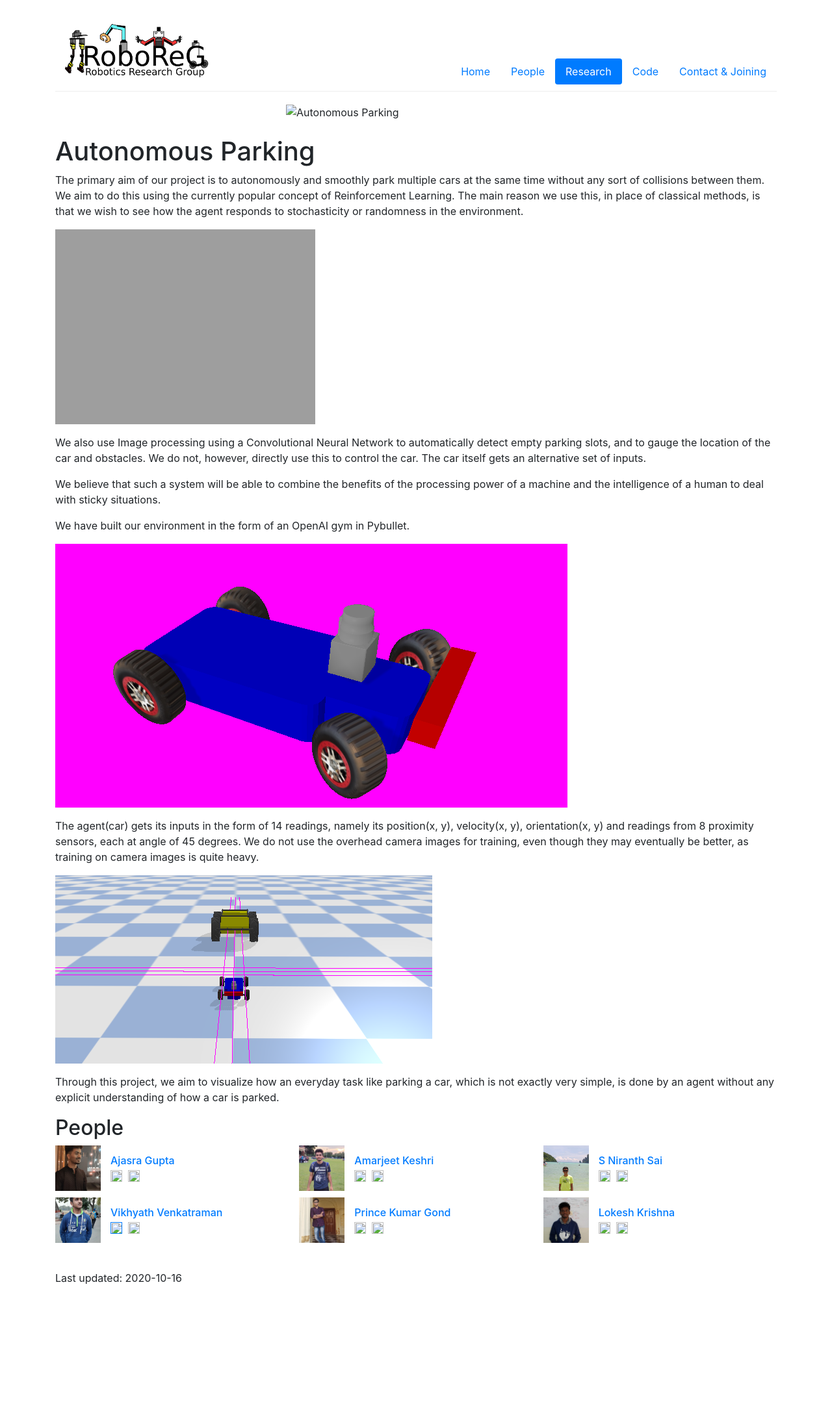
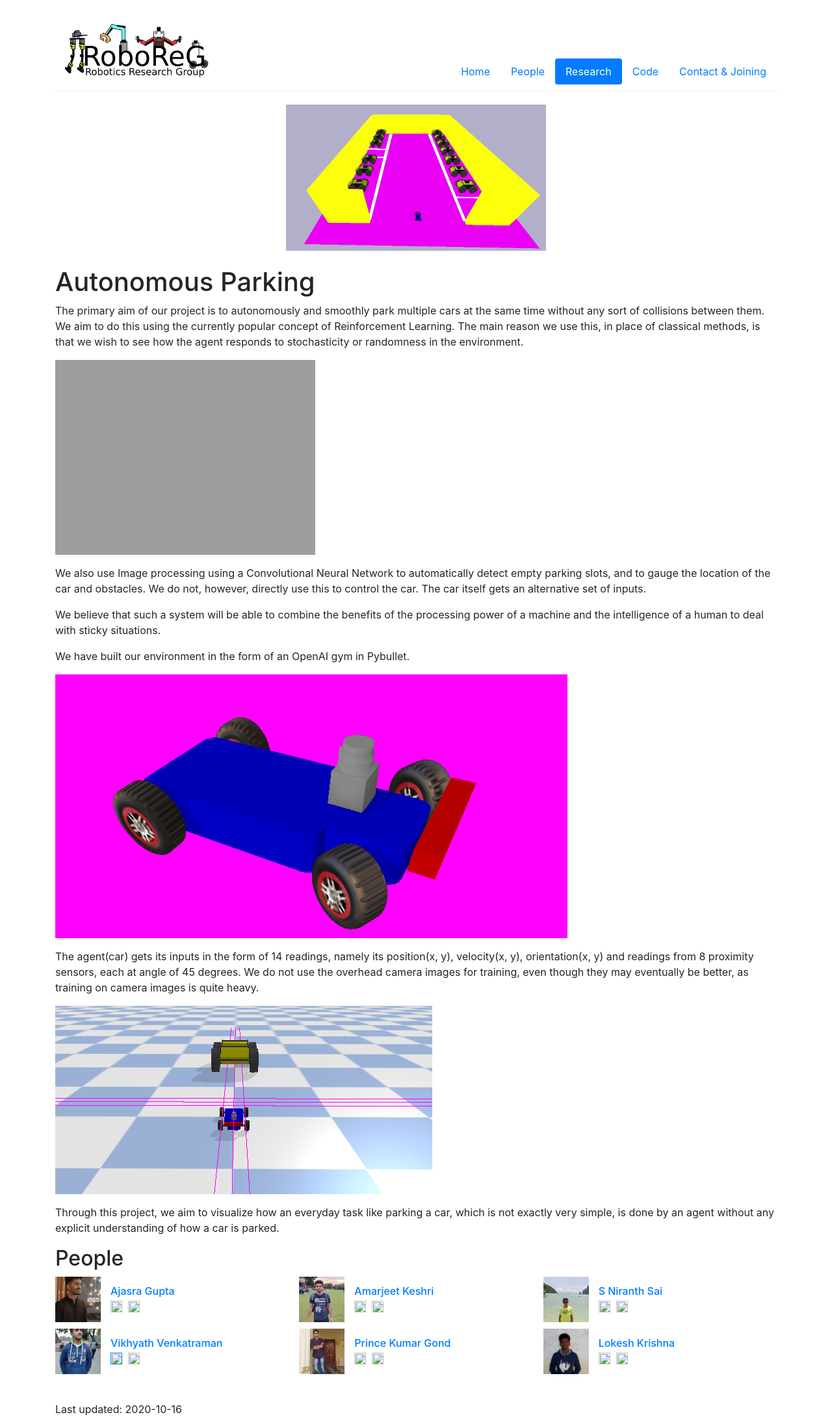
Before and after one commit to Robotics-Club-IIT-BHU/RoboReG, a Jekyll site: the page built from _projects/auto-park.md, in a window 1280 px wide. Shown: the whole page at 65% size. Built offline with Jekyll 4.4.1, drawn with Linux system fonts in a browser that asks for light colours; before the commit the page ends 1979 px from its top, so only the background shows below that.

Commit message:
Fixed media problem in projects

```diff
--- a/_layouts/default.html
+++ b/_layouts/default.html
@@ -57,7 +57,7 @@
             </div>
 
             {% if page.image %}
-                <img src="{{ page.image }}"
+                <img src="{{ site.base }}{{ page.image }}"
                      alt="{{ page.title }}"
                      style="max-width: 400px"
                      class="img-fluid mx-auto d-block mb-4"/>
--- a/_projects/auto-park.md
+++ b/_projects/auto-park.md
@@ -13,7 +13,7 @@ people:
   - lokeshkrishna
 
 layout: project
-image: "./img/auto-park/parking.gif"
+image: "/img/auto-park/parking.gif"
 last-updated: 2020-10-16
 ---
 
```
